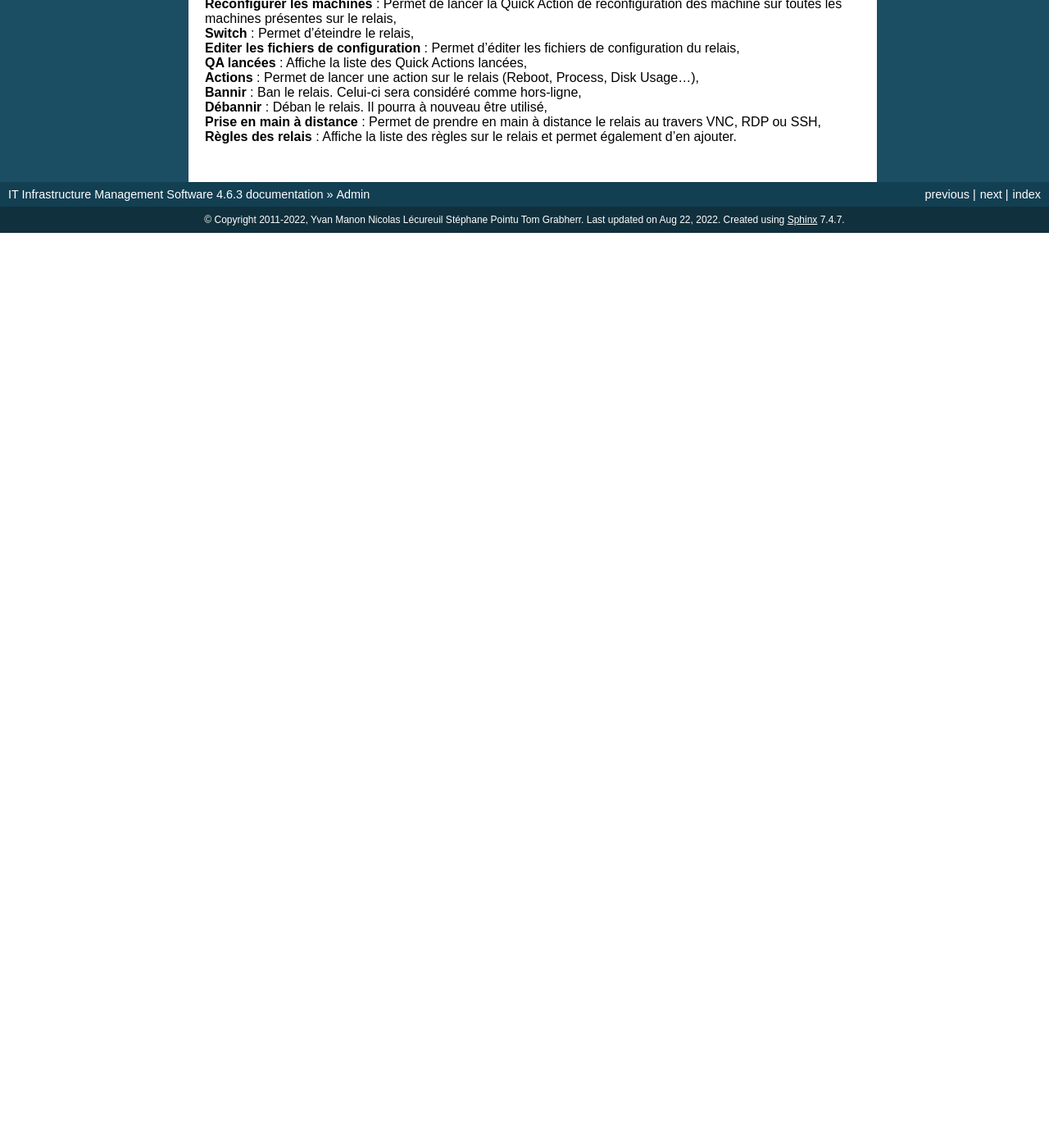
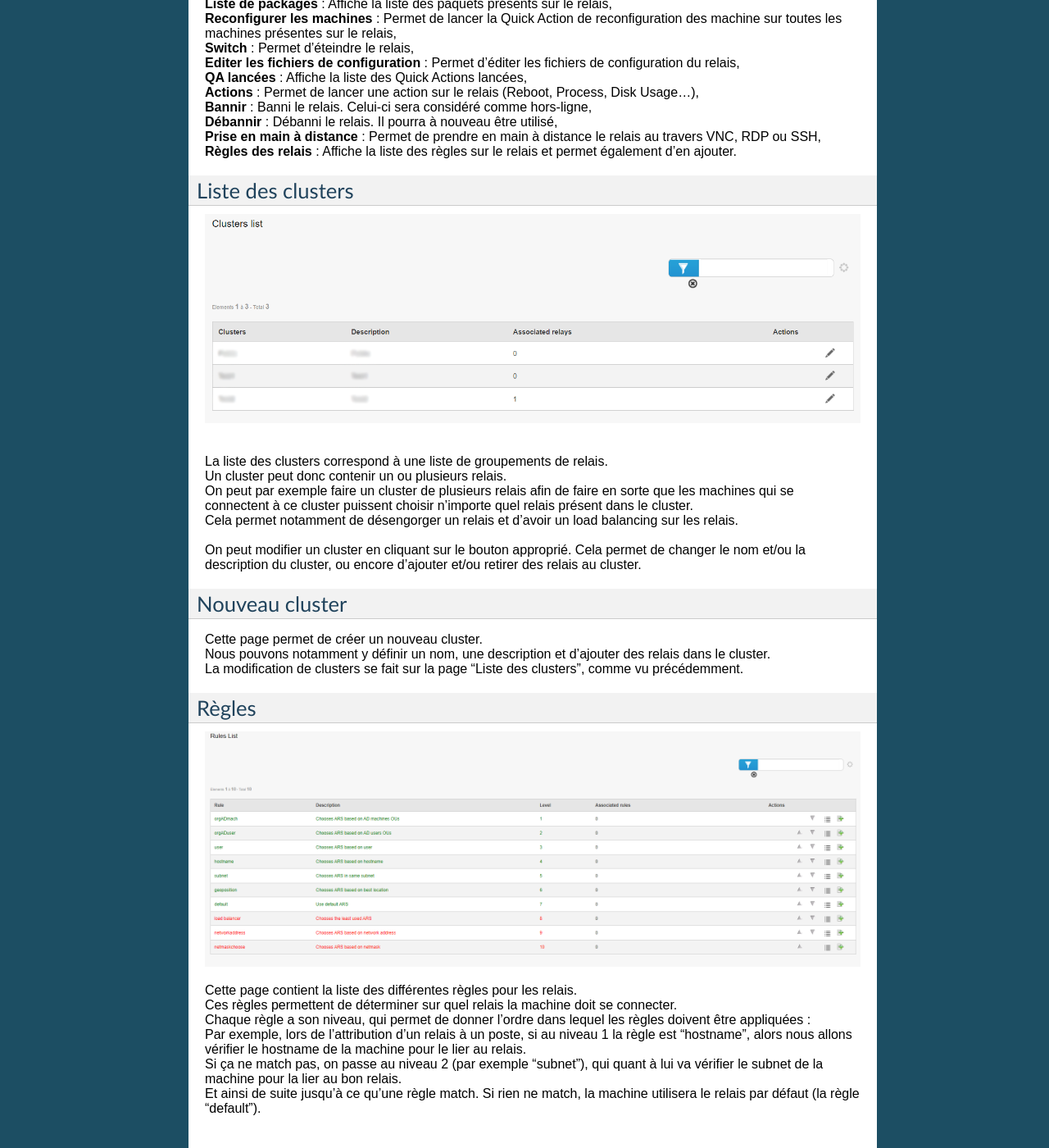
Before and after one commit to pulse-project/pulse-usermanual, a Sphinx documentation site: the page built from docs/admin/index.rst, in a window 1280 px wide and 1400 px high, scrolled down 768 px. Shown: the whole window at 82% size. Built offline with Sphinx 7.4.7, drawn with Linux system fonts in a browser that asks for light colours; before the commit the page ends 1052 px from its top, so only the background shows below that; some of the changed text lies outside the part shown.

Commit message:
[admin] Admin part of Pulse manual

```diff
--- a/docs/admin/index.rst
+++ b/docs/admin/index.rst
@@ -8,6 +8,7 @@ Admin
 
 .. image:: images/principal.png
 
+|
 | Lorsqu'on clique sur le menu Admin, on retrouve directement la liste de nos différents relais.
 | La page par défaut est "List of relays", soit la liste des relais.
 
@@ -34,7 +35,39 @@ Liste des relais
 | **Editer les fichiers de configuration** : Permet d'éditer les fichiers de configuration du relais,
 | **QA lancées** : Affiche la liste des Quick Actions lancées,
 | **Actions** : Permet de lancer une action sur le relais (Reboot, Process, Disk Usage...),
-| **Bannir** : Ban le relais. Celui-ci sera considéré comme hors-ligne,
-| **Débannir** : Déban le relais. Il pourra à nouveau être utilisé,
+| **Bannir** : Banni le relais. Celui-ci sera considéré comme hors-ligne,
+| **Débannir** : Débanni le relais. Il pourra à nouveau être utilisé,
 | **Prise en main à distance** : Permet de prendre en main à distance le relais au travers VNC, RDP ou SSH,
 | **Règles des relais** : Affiche la liste des règles sur le relais et permet également d'en ajouter.
+
+Liste des clusters
+===================
+
+.. image:: images/listeCluster.png
+
+|
+| La liste des clusters correspond à une liste de groupements de relais.
+| Un cluster peut donc contenir un ou plusieurs relais.
+| On peut par exemple faire un cluster de plusieurs relais afin de faire en sorte que les machines qui se connectent à ce cluster puissent choisir n'importe quel relais présent dans le cluster.
+| Cela permet notamment de désengorger un relais et d'avoir un load balancing sur les relais.
+|
+| On peut modifier un cluster en cliquant sur le bouton approprié. Cela permet de changer le nom et/ou la description du cluster, ou encore d'ajouter et/ou retirer des relais au cluster.
+
+Nouveau cluster
+===================
+
+| Cette page permet de créer un nouveau cluster.
+| Nous pouvons notamment y définir un nom, une description et d'ajouter des relais dans le cluster.
+| La modification de clusters se fait sur la page "Liste des clusters", comme vu précédemment.
+
+Règles
+========
+
+.. image:: images/regles.png
+
+| Cette page contient la liste des différentes règles pour les relais.
+| Ces règles permettent de déterminer sur quel relais la machine doit se connecter.
+| Chaque règle a son niveau, qui permet de donner l'ordre dans lequel les règles doivent être appliquées :
+| Par exemple, lors de l'attribution d'un relais à un poste, si au niveau 1 la règle est "hostname", alors nous allons vérifier le hostname de la machine pour le lier au relais.
+| Si ça ne match pas, on passe au niveau 2 (par exemple "subnet"), qui quant à lui va vérifier le subnet de la machine pour la lier au bon relais.
+| Et ainsi de suite jusqu'à ce qu'une règle match. Si rien ne match, la machine utilisera le relais par défaut (la règle "default").
```
Also changed, not shown: docs/admin/images/listeCluster.png (added), docs/admin/images/regles.png (added).
